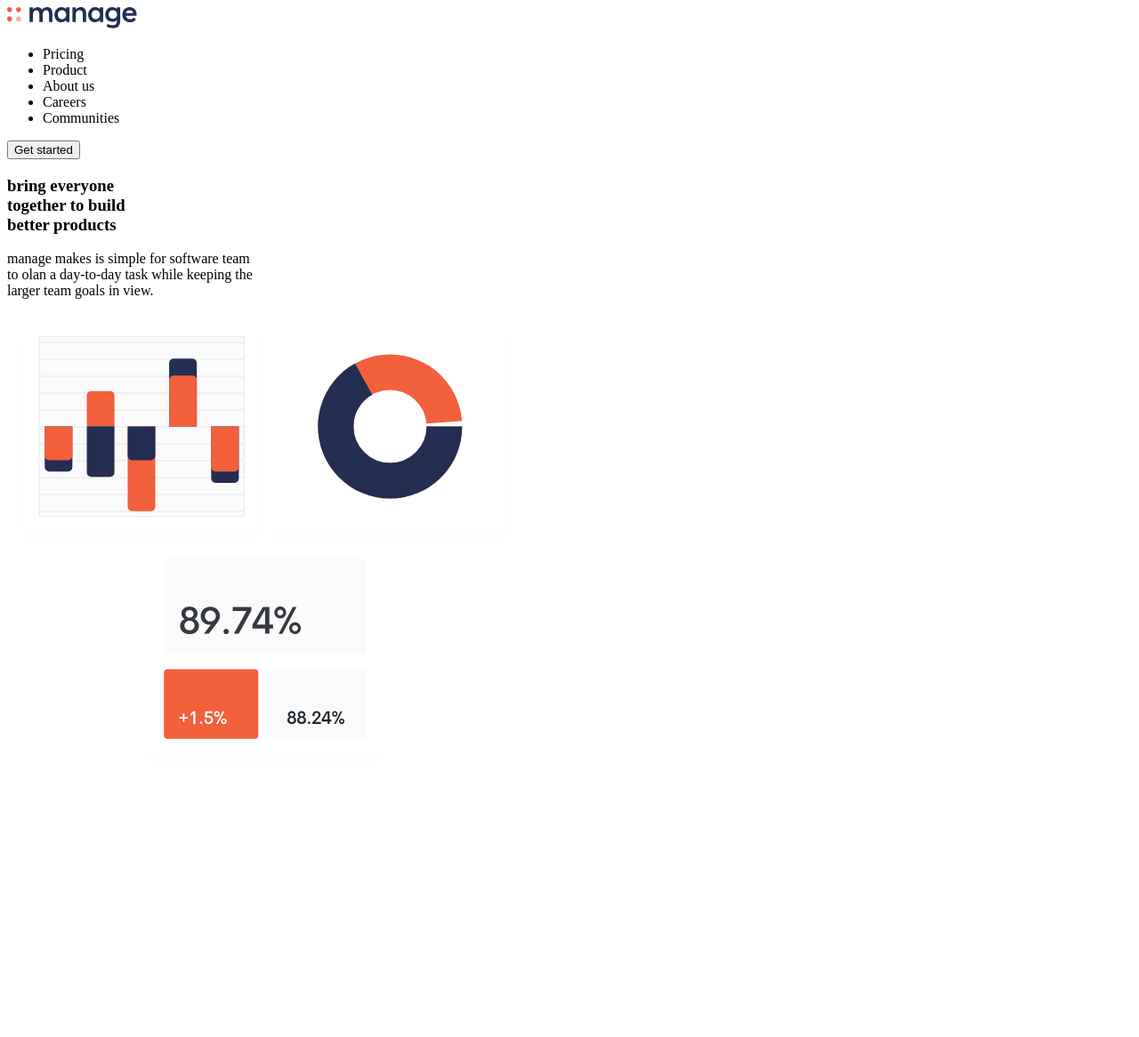
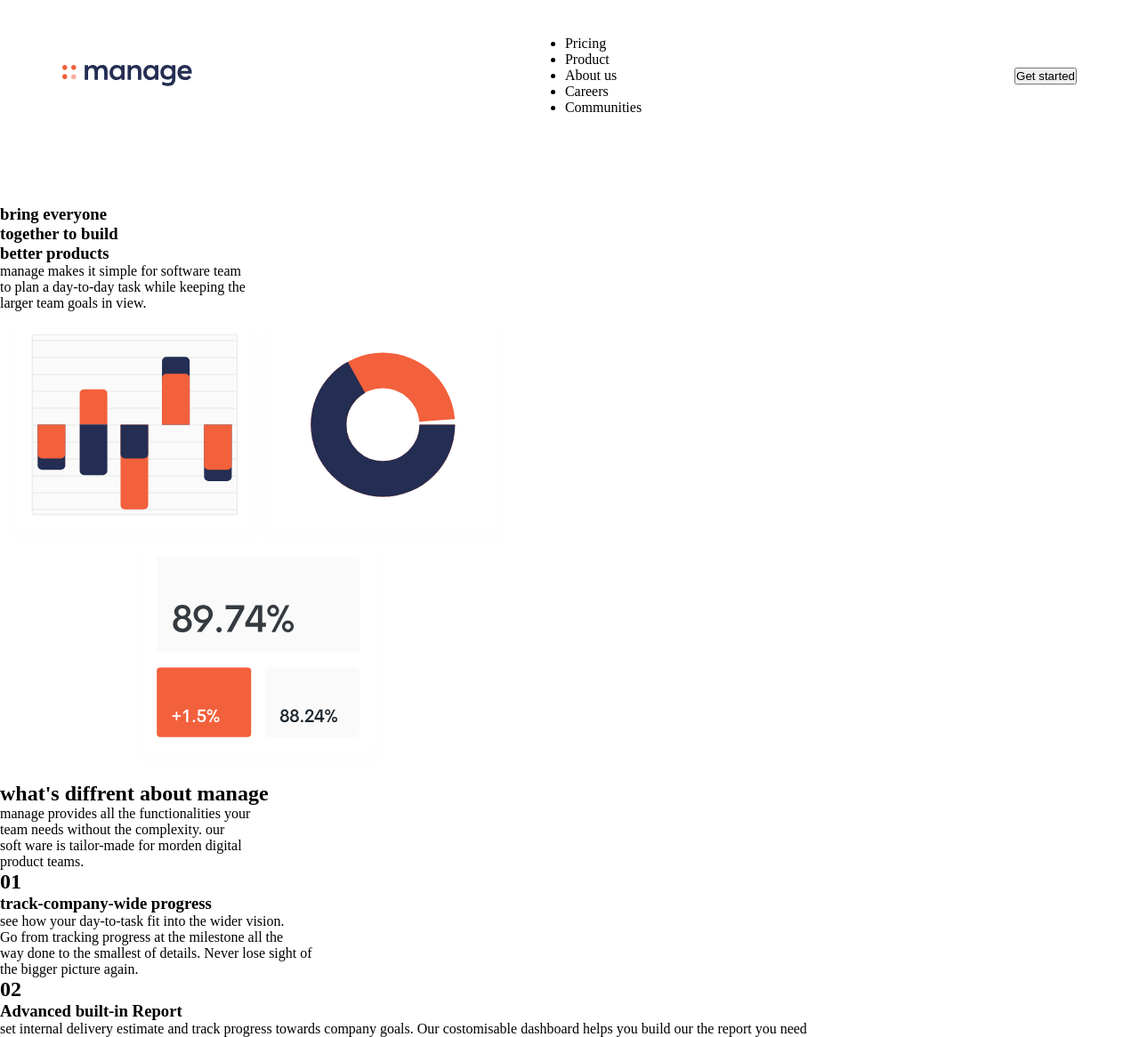
Before and after one commit to puritycreative/MANAGEE, a plain HTML site: page manage.html in a window 1280 px wide. Shown: the whole page at 89% size. Before the commit the page ends 889 px from the top, so only its background shows below. Drawn offline with Linux system fonts and the light colour scheme.

Commit message:
i created section 2 in html

```diff
--- a/manage.css
+++ b/manage.css
@@ -0,0 +1,60 @@
+* {
+    padding: 0;
+    margin: 0;
+    box-sizing: border-box;
+}
+
+
+
+
+:root
+{
+    /* primary colors  */
+    --Bright-Red: hsl(12, 88%, 59%);
+    --dark-blue: hsl(228, 39%, 23%);
+
+    /* neutral colors  */
+    --dark-Grayish-Blue: hsl(227, 12%, 61%);
+    --very-Dark-Blue: hsl(233, 12%, 13%);
+    --very-Pale-Red: hsl(13, 100%, 96%);
+    --Very-Light-Gray: hsl(0, 0%, 98%);
+
+    /* font size  */
+    --font-size:16px;
+
+    /* font size  */
+    --font-size: 16px;
+
+    /* font weight */
+    --weight1: 400;
+    --weight2: 500;
+    --weighr3: 700;
+}
+
+nav {
+    /* border: 3px solid black; */
+    display: flex;
+    flex-direction: row;
+    align-items: center;
+
+    /* gap: 100px */
+    justify-content: space-between;
+    margin: 40px 70px 100px;
+
+}
+
+.listing {
+    /* border: 3px solid green; */
+    display: flex;
+    flex-direction: row;
+    align-items: center;
+    list-style-type: none;
+    gap: 30px;
+
+}
+#get-started {
+    background-color: var(--Bright-Red);
+    padding: 5px 15px;
+    border-radius: 20px;
+    border: 0px;
+}
--- a/manage.html
+++ b/manage.html
@@ -27,15 +27,49 @@
             <div>
                 <h1>bring everyone <br> together to build <br> better products</h1>
 
-                <p>manage makes is simple for software team <br> to olan a day-to-day task while keeping the <br> larger team goals in view. </p>
+                <p>manage makes it simple for software team <br> to plan a day-to-day task while keeping the <br> larger team goals in view. </p>
             </div>
 
             <div>
                 <img src="/resources/illustration-intro.svg" alt=" intro section">
+                <link rel="stylesheet" href="/manage.css">
             </div>
          </section>
 
     </section>
+    <!-- THIS IS MY SECTION II -->
+    <section>
+        <div>
+            <h1>what's diffrent about manage</h1>
+            <p>manage provides all the functionalities your
+             <br>team needs without the complexity. our <br>
+             soft ware is tailor-made for morden digital <br>
+              product teams.</p>
+        </div>
+        <div>
+            <div>
+                <h1>01</h1>
+
+                <div>
+                    <h3>track-company-wide progress</h3>
+                    <p> see how your day-to-task fit into the wider vision. <br> Go from tracking progress at the milestone all the <br>way done to the smallest of details. Never lose sight of <br> the bigger picture again. </p>
+                </div>
+                <div>
+                    <div>
+                        <h1>02</h1>
+                        <div>
+                            <h3>Advanced built-in Report</h3>
+                            <p> set internal delivery estimate and track progress towards company goals. Our costomisable dashboard helps you build our the report you need  </p>
+                        </div>
+                    </div>
+                </div>
+
+            </div>
+
+        </div>
+
+    </section>
+
 
 </body>
 </html>
```
Also changed, not shown: 3 other files.
